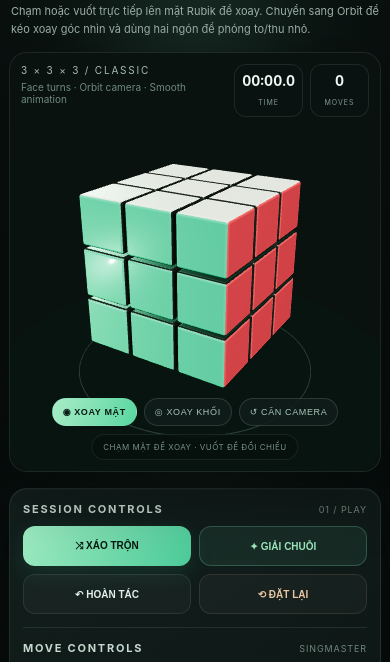
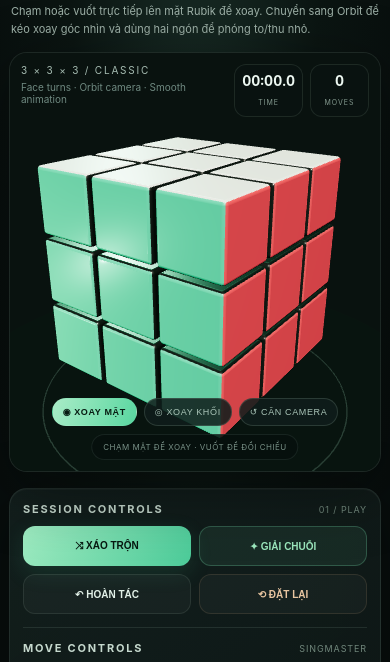
Before and after one commit to vtnamDev/Rubik, a plain HTML site: page index.html in a window 390 px wide. Shown: the part 121-783 px from the top of the page. Drawn offline with nearby package versions, Linux system fonts and the light colour scheme; animation ran at ten frames a second.

Commit message:
Center and responsively fit Rubik cube in 3D viewport

```diff
--- a/index.html
+++ b/index.html
@@ -62,7 +62,34 @@ function startTimer(){if(startAt)return;startAt=performance.now();timerId=setInt
 function stopTimer(){if(timerId){clearInterval(timerId);timerId=null;}if(startAt){const t=performance.now()-startAt;$("timer").textContent=fmt(t);const best=Number(localStorage.getItem("rubik-best")||0);if(!best||t<best){localStorage.setItem("rubik-best",String(t));$("best").textContent=fmt(t);}}startAt=0}
 const best=Number(localStorage.getItem("rubik-best")||0);$("best").textContent=best?fmt(best):"--:--.-";
 function updateUI(){$("count").textContent=count;$("historyCount").textContent=history.length+" MOVES";const h=$("history");h.innerHTML="";if(!history.length){h.innerHTML='<span class="empty">Chưa có nước đi. Hãy bắt đầu xáo trộn hoặc chạm một mặt.</span>';return;}history.slice(-70).forEach(x=>{const s=document.createElement("span");s.className="token";s.textContent=x;h.appendChild(s);});}
-function resize(){const w=Math.max(1,host.clientWidth),h=Math.max(1,host.clientHeight),mobile=w<600;camera.aspect=w/h;camera.fov=mobile?43:40;camera.position.set(mobile?4.9:4.35,mobile?3.9:3.7,mobile?8.0:6.8);camera.updateProjectionMatrix();renderer.setSize(w,h,false);orbit.update();}new ResizeObserver(resize).observe(host);resize();
+let lastAspect=0,cameraFitted=false;
+function fitCamera(){
+  if(!cubies.length)return;
+  const box=new THREE.Box3().setFromObject(root);
+  const center=box.getCenter(new THREE.Vector3());
+  const size=box.getSize(new THREE.Vector3());
+  const maxDim=Math.max(size.x,size.y,size.z);
+  const vFov=THREE.MathUtils.degToRad(camera.fov);
+  const hFov=2*Math.atan(Math.tan(vFov/2)*camera.aspect);
+  const limitingFov=Math.min(vFov,hFov);
+  const distance=(maxDim/(2*Math.tan(limitingFov/2)))*1.82;
+  const direction=new THREE.Vector3(1,.68,1.35).normalize();
+  orbit.target.copy(center);
+  camera.position.copy(center).addScaledVector(direction,distance);
+  camera.near=.1;camera.far=Math.max(80,distance*10);
+  camera.updateProjectionMatrix();camera.lookAt(center);
+  orbit.minDistance=distance*.62;orbit.maxDistance=distance*2.4;
+  orbit.update();cameraFitted=true;
+}
+function resize(){
+  const w=Math.max(1,host.clientWidth),h=Math.max(1,host.clientHeight);
+  const aspect=w/h,mobile=w<600;
+  camera.aspect=aspect;camera.fov=mobile?43:40;camera.updateProjectionMatrix();
+  renderer.setSize(w,h,false);
+  if(cubies.length&&(!cameraFitted||!lastAspect||Math.abs(aspect-lastAspect)>.22))fitCamera();
+  lastAspect=aspect;
+}
+new ResizeObserver(resize).observe(host);resize();
 const sharedGeo=new RoundedBoxGeometry(.94,.94,.94,3,.055);
 function makeCube(){for(const c of cubies)root.remove(c);cubies=[];history=[];count=0;stopTimer();$("timer").textContent="00:00.0";
 for(let x=-1;x<=1;x++)for(let y=-1;y<=1;y++)for(let z=-1;z<=1;z++){
@@ -87,7 +114,7 @@ function scramble(){queue=queue.then(async()=>{history=[];count=0;stopTimer();$(
 function solve(){queue=queue.then(async()=>{if(!history.length){toast("Chưa có chuỗi thao tác để giải.");return;}const seq=history.slice().reverse().map(inverse);toast("Đang giải ngược "+seq.length+" nước đi...");for(const m of seq){await rotateFace(m);count++;}history=[];stopTimer();updateUI();toast("Đã khôi phục trạng thái trước scramble.");});}
 function undo(){queue=queue.then(async()=>{if(!history.length){toast("Không còn nước đi để hoàn tác.");return;}const m=history.pop();await rotateFace(inverse(m));count++;updateUI();});}
 function reset(){queue=queue.then(()=>{makeCube();toast("Đã đưa Rubik về trạng thái solved.");});}
-function resetCamera(){orbit.reset();orbit.target.set(0,0,0);const mobile=host.clientWidth<600;camera.position.set(mobile?4.9:4.35,mobile?3.9:3.7,mobile?8:6.8);camera.lookAt(0,0,0);orbit.update();}
+function resetCamera(){fitCamera();}
 function setMode(next){mode=next;orbit.enabled=next==="orbit";$("faceMode").classList.toggle("active",mode==="face");$("orbitMode").classList.toggle("active",mode==="orbit");$("gestureHint").textContent=mode==="face"?"CHẠM MẶT ĐỂ XOAY · VUỐT THEO MẶT ĐỂ ĐỔI CHIỀU":"KÉO ĐỂ XOAY GÓC NHÌN · LĂN / CHỤM ĐỂ ZOOM";}
 $("faceMode").onclick=()=>setMode("face");$("orbitMode").onclick=()=>setMode("orbit");$("cameraReset").onclick=resetCamera;
 $("scramble").onclick=scramble;$("solve").onclick=solve;$("undo").onclick=undo;$("reset").onclick=reset;
```
